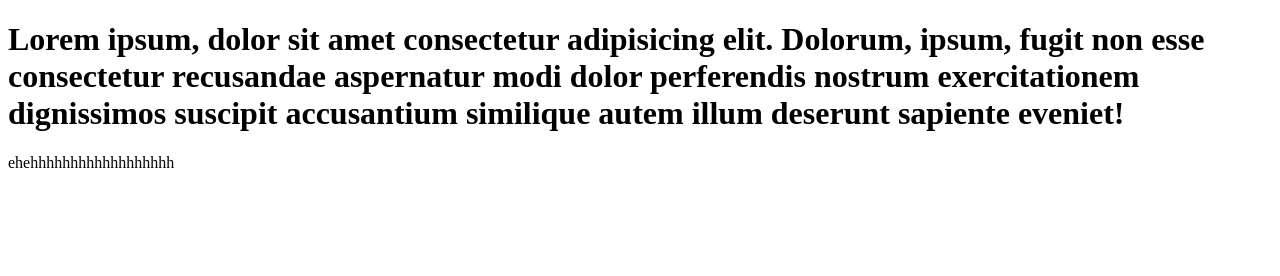
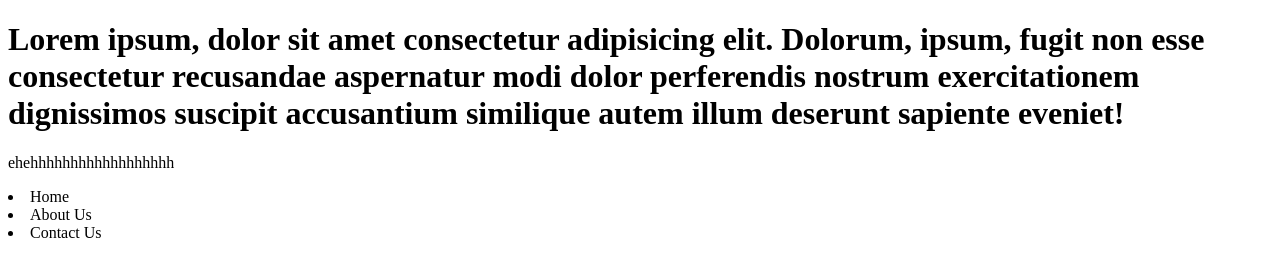
Before and after one commit to ilugo1/learn-git, a plain HTML site: page index.html in a window 1280 px wide. Drawn offline with Linux system fonts and the light colour scheme.

Commit message:
add a list

```diff
--- a/index.html
+++ b/index.html
@@ -15,6 +15,9 @@
         autem illum deserunt sapiente eveniet!</h1>
     <p>ehehhhhhhhhhhhhhhhhhh
     </p>
+    <li>Home</li>
+    <li>About Us</li>
+    <li>Contact Us</li>
 
 </body>
 
```
